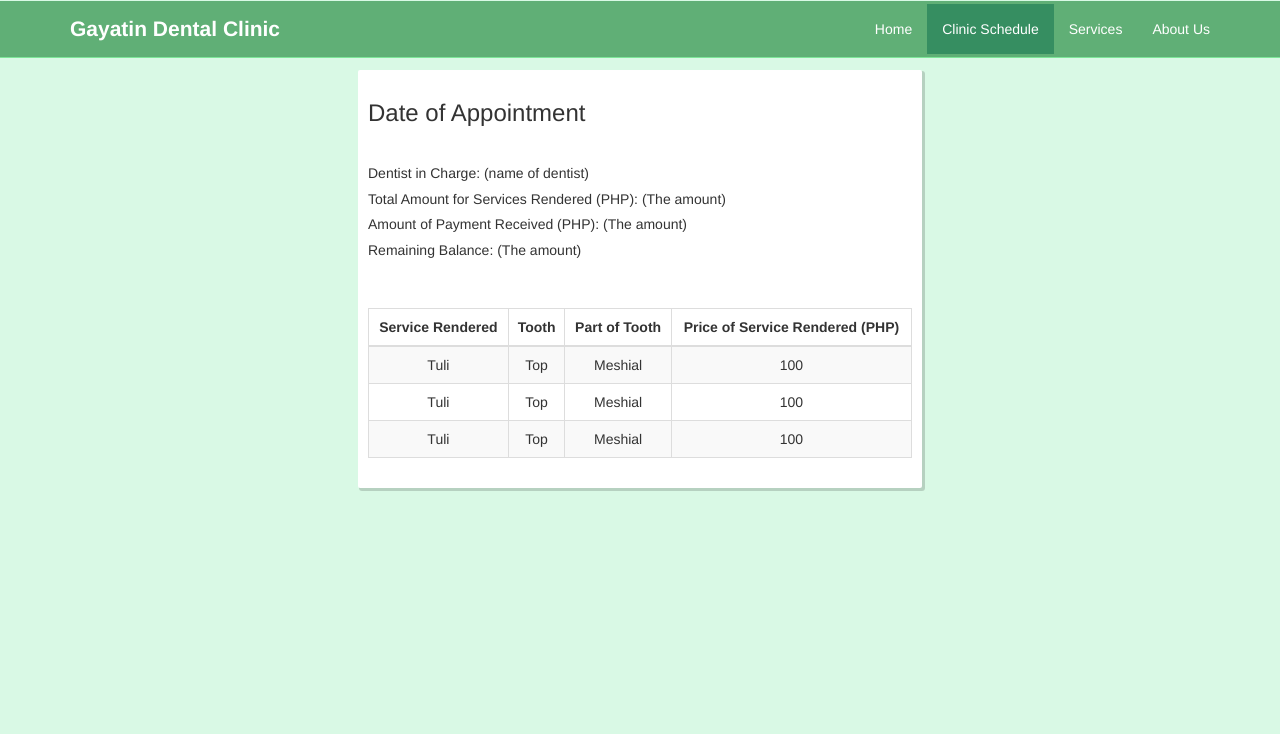
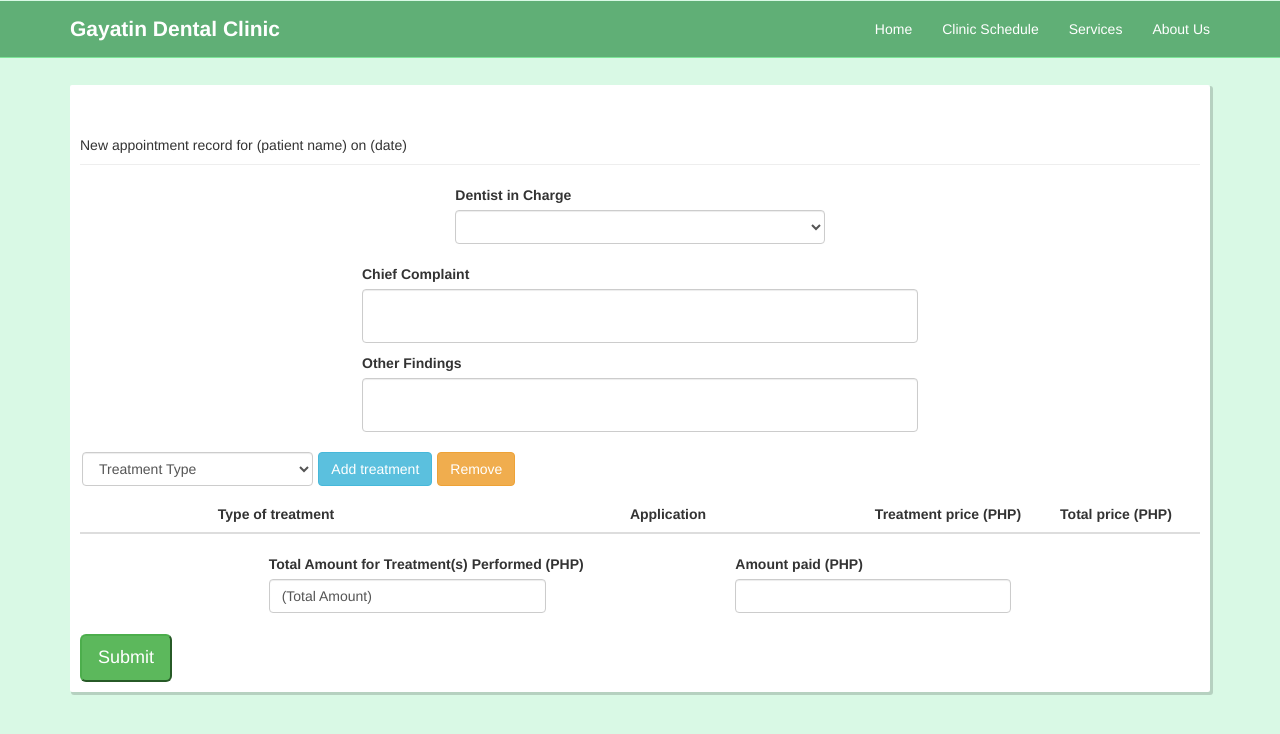
Before and after one commit to pagongparaguya/capstone, a CodeIgniter app: page /capstone/index.php/records/view_appointment_record in a window 1280 px wide. Shown: the top 734 px of the page. Run offline with CodeIgniter, Linux system fonts and the light colour scheme; lists and menus that the app fills with data are empty; some libraries are stand-ins or nearby versions.

Commit message:
updated appointment

```diff
--- a/application/controllers/appointment.php
+++ b/application/controllers/appointment.php
@@ -5,6 +5,7 @@ class Appointment extends CI_Controller{
 		parent::__construct();
 		$this->load->model('gayatin_appointment_model');
 		$this->load->model('gayatin_model');
+		$this->load->model('gayatin_record_model');
 	}
 
 	// public function new_appointment(){
--- a/application/controllers/cadmin.php
+++ b/application/controllers/cadmin.php
@@ -3,7 +3,9 @@ class Cadmin extends CI_Controller{
 
 	public function __construct(){
 		parent::__construct();
+		$this->load->model('gayatin_appointment_model');
 		$this->load->model('gayatin_model');
+		$this->load->model('gayatin_record_model');
 	}
 
 	public function index(){
--- a/application/controllers/records.php
+++ b/application/controllers/records.php
@@ -1,12 +1,45 @@
 <?php
 	Class Records extends CI_Controller {
+
+		public function __construct(){
+			parent::__construct();
+			$this->load->model('gayatin_appointment_model');
+			$this->load->model('gayatin_model');
+			$this->load->model('gayatin_record_model');
+		}
 
 		public function view_history_of_appointments(){
 			$this->load->view('appointment_record/appointment_record_history');
 		}
 
 		public function view_appointment_record(){
-			$this->load->view('appointment_record/appointment_record_view');
+			$this->load->view('appointment_record/appointment_record_add');
 		}
+
+		public function get_services()
+	    {
+	        $type = $this->input->post('type',TRUE);
+	        $data['type']=$this->gayatin_record_model->get_services($type);
+
+	       $output = null;
+	       $output .= "<option value='' disabled default selected style='display:none'>Select Type</option>";
+	        foreach ($data['type'] as $type)
+	        {
+	            $output .= "<option value='".$type->dental_procedure."'>".$type->dental_procedure."</option>";
+	        }
+
+	        echo  $output;
+	    }
+
+	    public function get_price()
+	    {
+	        $name = $this->input->post('name',TRUE);
+	        $price=$this->gayatin_record_model->get_price($name);
+
+	       $output = null;
+	       $output = $price->service_fee;
+
+	        echo  $output;
+	    }
 	}
 ?>
--- /dev/null
+++ b/application/models/gayatin_record_model.php
@@ -0,0 +1,17 @@
+<?php
+class Gayatin_record_model extends CI_Model{
+
+	public function get_services($type){
+		$this->db->where('procedure_type',$type);
+		$q = $this->db->get('services');
+		return $q->result();
+	}
+
+	public function get_price($name){
+		$this->db->where('dental_procedure',$name);
+		$q = $this->db->get('services');
+		return $q->row();
+	}
+}
+
+?>
--- a/application/views/appointment_record/appointment_record_add.php
+++ b/application/views/appointment_record/appointment_record_add.php
@@ -6,31 +6,48 @@
                       </div>
 
                       <div class="col-lg-4 col-lg-offset-4 columns">
-                        <label for="profile-gender">Dentist in Charge</label>
-                        <select id="profile-gender" class="form-control" name="gender" required>
+                        <label for="dic">Dentist in Charge</label>
+                        <select id="dic" class="form-control" name="dentist" required>
                                       <option value="" disabled default selected style="display:none;"></option>
-                                      <option value="Male">Dr. Cynthia Gayatin</option>
-                                      <option value="Female">Dr. John Gayatin</option>
+                                      <option value="Dr. Cynthia Gayatin">Dr. Cynthia Gayatin</option>
+                                      <option value="Dr. John Gayatin">Dr. John Gayatin</option>
                         </select><br>
                       </div>
 
                       <div class="col-lg-6 columns col-lg-offset-3" style="margin-bottom: 10px;">
-                          <label for="chief-complaint">Chief Complaint</label>
-                          <textarea name="" id="chief-complaint" class="form-control" cols="50" rows="2" style="resize: none"></textarea>
+                          <label for="cc">Chief Complaint</label>
+                          <textarea name="complaint" id="cc" class="form-control" cols="50" rows="2" style="resize: none"></textarea>
                       </div>
 
                       <div class="col-lg-6 columns col-lg-offset-3" style="margin-bottom: 10px;">
-                          <label for="other-findings">Other Findings</label>
-                          <textarea name="" id="other-findings" class="form-control" cols="50" rows="2" style="resize: none"></textarea>
+                          <label for="of">Other Findings</label>
+                          <textarea name="finding" id="of" class="form-control" cols="50" rows="2" style="resize: none"></textarea>
                       </div>
 
-                      <div class="col-lg-5 columns" style="margin: 10px 0 10px 0;">
-                        <label for="treatment-rendered">Treatments Performed</label>
-                        <button id="treatment-rendered" class="btn btn-info">Add treatment performed</button>
-                        <button id="remove-treatment" class="btn btn-warning">Remove</button>
+                      <div class="col-lg-5 columns" style="display:inline-flex; margin: 10px 0 10px 0;">
+                        <!-- <label for="atf">Treatments Performed</label> -->
+                        <select id="type" style="width:50%; margin-right:5px;" class="form-control" name="type" required>
+                                      <option value="" disabled default selected style="display:none;">Treatment Type</option>
+                                      <option value="Tooth">Tooth</option>
+                                      <option value="Unit">Unit</option>
+                                      <option value="Post">Post</option>
+                                      <option value="Canal">Canal</option>
+                                      <option value="Arch">Arch</option>
+                                      <option value="Appliance">Appliance</option>
+                                      <option value="Quadrant">Quadrant</option>
+                        </select>
+                        <button id="atf" style="margin-right:5px" type="button" class="btn btn-info">Add treatment</button>
+                        <!-- <button id="atf" type="button" class="btn btn-info">Add unit treatment</button> -->
+                        <!-- <button id="atf" type="button" class="btn btn-info">Add post treatment</button>
+                        <button id="atf" type="button" class="btn btn-info">Add canal treatment</button>
+                        <button id="atf" type="button" class="btn btn-info">Add arch treatment</button> -->
+                        <!-- <button id="atf" type="button" class="btn btn-info">Add appliance treatment</button> -->
+                        <!-- <button id="atf" type="button" class="btn btn-info">Add quadrant treatment</button> -->
+
+                        <button id="remove" style="margin-right:5px" type="button" class="btn btn-warning">Remove</button>
                       </div>
 
-                      <table style="margin-top: 10px" class="table" cellspacing="0" width="100%">
+                      <table id="tbl" style="margin-top: 10px" class="table" cellspacing="0" width="100%">
                         <thead>
                           <tr>
                             <th width="35%" style="text-align: center; font-weight: bold; font-size: 100%">Type of treatment</th>
@@ -39,10 +56,110 @@
                             <th width="15%" style="text-align: center; font-weight: bold; font-size: 100%">Total price (PHP)</th>
                           </tr>
                         </thead>
-                        <tbody>
-                          <tr>
+                        <tbody id="tbl1">
 
-                            <!-- PER TOOTH TREATMENT -->
+
+
+                        </tbody>
+                      </table>
+
+                      <div class="col-lg-5 col-lg-offset-2 columns">
+                        <label for="tot-amt-of-treatments">Total Amount for Treatment(s) Performed (PHP)</label>
+                        <span id="tot-amt-of-treatments" class="form-control" style="width: 60%;">(Total Amount)</span>
+                      </div>
+                      <div class="col-lg-3 columns">
+                        <label for="amt-rcvd">Amount paid (PHP)</label>
+                        <input id="amt-rcvd" class="form-control" type="number" min="0" />
+                      </div>
+
+                      <br/><br/><br/><br/>
+                      <button id="sub" type="submit" class="btn-lg btn-success">Submit</button>
+
+
+
+                </div>
+</form>
+
+
+<?php $this->load->view('footer'); ?>
+<script type="text/javascript">
+  var ctr=1;
+
+$(document).ready(function(){
+
+  // $('#tooth').hide();
+  // $('#unit').hide();
+  // $('#post').hide();
+  // $('#canal').hide();
+  // $('#arch').hide();
+  // $('#appliance').hide();
+  // $('#quadrant').hide();
+
+  $('#atf').click(function(){
+    if($('#type').val()!=null){
+      temp = ctr;
+      // hold = temp-1;
+      // if(hold!=1){
+      //   $('#drptp'+hold).prop('disabled','disabled');
+      // }
+      ctr+=1;
+      $('<tr id="tbl'+ctr+'"><td><select required id="'+temp+'" style="margin-right:5px; width:40%;" class="form-control trtype"name="ttype[]" required></td><td id="ndd"></td><td><span><center id="ptd'+temp+'"></center></span><input id="pr'+temp+'"type="hidden" value="0" name="price[]" class="price" /></td><td><span><center id="tptd'+temp+'"></center></span><input id="tpr'+temp+'"type="hidden" value="0" name="tprice[]" /></td></tr>').insertAfter("#tbl"+ temp);
+      $.ajax({
+          url:"<?php echo base_url(); ?>records/get_services",
+          data: {type: $('#type').val()},
+          type: "POST",
+          success: function(data){
+
+              $("#"+temp).html(data);
+          }
+      });
+
+    }else{
+      swal('ERROR','Pick treatment type first','error');
+    }
+  });
+
+  $("#remove").click(function() {
+      if (ctr != 1) {
+        $('#tbl' + ctr).remove();
+        ctr -= 1;
+      }else{
+        swal('ERROR','No more to remove','error');
+      }
+  });
+
+  $('#sub').click(function(event){
+    if($('#searchTable tbody').children().length == 0){
+      swal('ERROR','No treatment rendered','error');
+      event.preventDefault();
+    }
+  });
+
+  $(document).on("change", ".trtype", function(e) {
+    // swal('OHO',this.options[e.target.selectedIndex].index,'success');
+        var id = this.id;
+          $.ajax({
+              url:"<?php echo base_url(); ?>records/get_price",
+              data: {name: this.options[e.target.selectedIndex].text},
+              type: "POST",
+              success: function(data){
+                  $('#pr'+id).val(data);
+                  $('#ptd'+id).html(data);
+              }
+          });
+      });
+
+});
+
+</script>
+
+
+
+
+
+<!-- <tr>
+
+                            PER TOOTH TREATMENT
                             <td class="text-center">(Per tooth) /tooth</td>
                             <td class="text-center" style="display: inline-flex" width="100%">
                                 <input placeholder="Tooth #" type="number" class="form-control" style="margin-right:5px; width:25%;" pattern="[1-8]{2}" />
@@ -59,7 +176,7 @@
                             <td class="text-center">Price of treatment X number of elements</td>
                           </tr>
 
-                          <!-- PER QUADRANT TREATMENT -->
+                          PER QUADRANT TREATMENT
                           <tr>
                             <td class="text-center">(Per quadrant) /quadrant</td>
                             <td class="text-center" style="display: inline-flex" width="100%">
@@ -78,7 +195,7 @@
                             <td class="text-center">Price of treatment X number of elements</td>
                           </tr>
 
-                          <!-- PER UNIT TREATMENT -->
+                          PER UNIT TREATMENT
                           <tr>
                             <td class="text-center">(Per unit) /unit</td>
                             <td class="text-center" style="display: inline-flex" width="100%">
@@ -91,7 +208,7 @@
                             <td class="text-center">Price of treatment X number of elements</td>
                           </tr>
 
-                          <!-- PER CANAL TREATMENT -->
+                          PER CANAL TREATMENT
                           <tr>
                             <td class="text-center">(Per canal) /canal</td>
                             <td class="text-center" style="display: inline-flex" width="100%">
@@ -104,7 +221,7 @@
                             <td class="text-center">Price of treatment </td>
                           </tr>
 
-                          <!-- PER POST TREATMENT -->
+                          PER POST TREATMENT
                           <tr>
                             <td class="text-center">(Per post) /post</td>
                             <td class="text-center" style="display: inline-flex" width="100%">
@@ -117,7 +234,7 @@
                             <td class="text-center">Price of treatment X number of elements</td>
                           </tr>
 
-                          <!-- PER APPLIANCE TREATMENT -->
+                          PER APPLIANCE TREATMENT
                           <tr>
                             <td class="text-center">(Per appliance) /appliance</td>
                             <td class="text-center" style="display: inline-flex" width="100%">
@@ -133,7 +250,7 @@
                             <td class="text-center">Price of treatment</td>
                           </tr>
 
-                          <!-- PER ARCH TREATMENT -->
+                          PER ARCH TREATMENT
                           <tr>
                             <td class="text-center">(Per arch) /arch</td>
                             <td class="text-center" style="display: inline-flex" width="100%">
@@ -142,35 +259,10 @@
                                           <option value="Lower">Removable partial denture</option>
                                           <option value="Upper">Full denture</option>
                                     </select>
-                                    <!-- AYHA RA MUGAWAS ANG BUTTON BASTA REMOVABLE PARTIAL DENTURE ANG GIPILI NGA APPLICATION-->
+                                    AYHA RA MUGAWAS ANG BUTTON BASTA REMOVABLE PARTIAL DENTURE ANG GIPILI NGA APPLICATION
                                     <button style="width:35%" class="btn btn-info">Add tooth</button>
                                 </div>
                             </td>
                             <td class="text-center">Price of the treatment</td>
                             <td class="text-center">Price of treatment</td>
-                          </tr>
-
-                        </tbody>
-                      </table>
-
-                      <div class="col-lg-5 col-lg-offset-2 columns">
-                        <label for="tot-amt-of-treatments">Total Amount for Treatment(s) Performed (PHP)</label>
-                        <span id="tot-amt-of-treatments" class="form-control" style="width: 60%;">(Total Amount)</span>
-                      </div>
-                      <div class="col-lg-3 columns">
-                        <label for="amt-rcvd">Amount paid (PHP)</label>
-                        <input id="amt-rcvd" class="form-control" type="number" min="0" />
-                      </div>
-
-                      <br/><br/><br/>
-                      <a class="sbmit" href=""><button class="btn btn-info">Submit</button></a>
-
-
-
-                </div>
-</form>
-
-
-<?php $this->load->view('footer'); ?>
-<script type="text/javascript">
-</script>
+                          </tr>  -->
```
